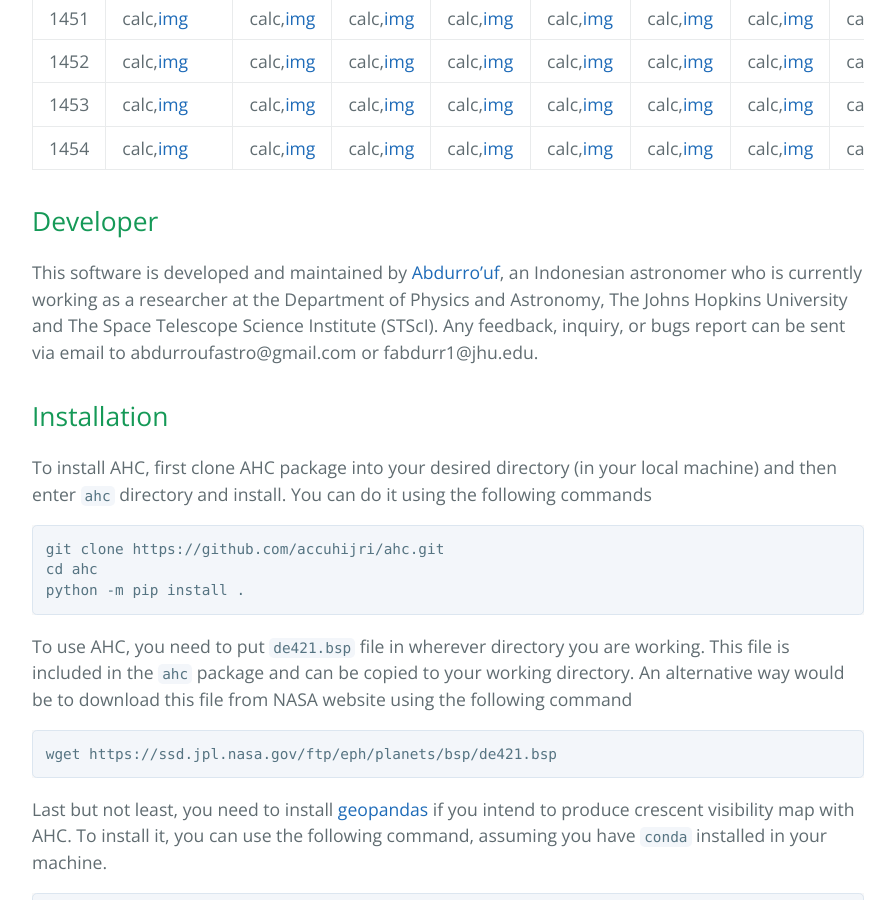
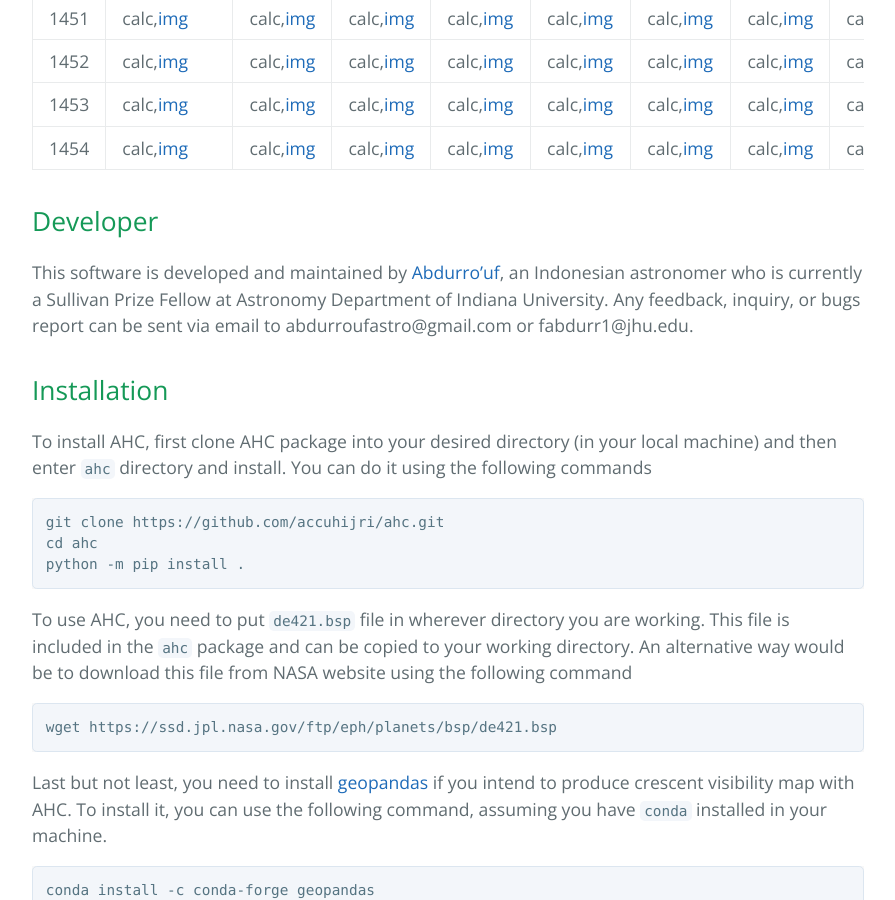
Before and after one commit to accuhijri/accuhijri.github.io, a Jekyll site: the page built from index.md, in a window 1280 px wide and 900 px high, scrolled down 1432 px. Shown: the whole window, without its empty margins (192-1087 px from the left). Built offline with Jekyll 4.4.1, drawn with Linux system fonts in a browser that asks for light colours.

Commit message:
Update index.md

```diff
--- a/index.md
+++ b/index.md
@@ -25,7 +25,7 @@ Accurate Hijri Calculator (AHC) is a software for calculating the position and v
 | 1454 | calc,[img](https://drive.google.com/drive/folders/1oP4BqkNDriDC2KYv73-6lSHmMhuCA4BR?usp=share_link) | calc,[img](https://drive.google.com/drive/folders/1wPMWOU8GBcI_mHOuTS59K_Rbp7jJSZqw?usp=share_link) | calc,[img](https://drive.google.com/drive/folders/1ZCw39WhTF0vGJBA1_Nyw0sh238RJIYfv?usp=share_link) | calc,[img](https://drive.google.com/drive/folders/1XcwM1rkirT3FcBpMUyf6L1qi9Df6IMIJ?usp=share_link) | calc,[img](https://drive.google.com/drive/folders/15TTi2J7KmciI4ihybc3HUuvJnbvmRYPl?usp=share_link) | calc,[img](https://drive.google.com/drive/folders/1t_G_NS25vjOgdgZ05bFXshKivvXNa82Y?usp=share_link) | calc,[img](https://drive.google.com/drive/folders/1mkKisnSfr-wIgSmi7ME7tPYenVBJB7wh?usp=share_link) | calc,[img](https://drive.google.com/drive/folders/1oc5X0thtd2_kevGpCu8S3Vjh_LABtow0?usp=share_link) | calc,[img](https://drive.google.com/drive/folders/1RinyigVARWae9GRsYS-VoHTBZkvoO88g?usp=share_link) | calc,[img](https://drive.google.com/drive/folders/1vkg_t6TFn4TcXZfUXTHZvWZRap8I6f_Z?usp=share_link) | calc,[img](https://drive.google.com/drive/folders/19GtJfguhdlob1WX1IyiQW5kUnzm58_Fs?usp=share_link)  | calc,[img](https://drive.google.com/drive/folders/1U3E5UMiNWJ--gfBZYFsHgekaye7iaO3q?usp=share_link) |
 
 ## Developer
-This software is developed and maintained by [Abdurro'uf](https://aabdurrouf.github.io/), an Indonesian astronomer who is currently working as a researcher at the Department of Physics and Astronomy, The Johns Hopkins University and The Space Telescope Science Institute (STScI). Any feedback, inquiry, or bugs report can be sent via email to abdurroufastro@gmail.com or fabdurr1@jhu.edu.
+This software is developed and maintained by [Abdurro'uf](https://aabdurrouf.github.io/), an Indonesian astronomer who is currently a Sullivan Prize Fellow at Astronomy Department of Indiana University. Any feedback, inquiry, or bugs report can be sent via email to abdurroufastro@gmail.com or fabdurr1@jhu.edu.
 
 ## Installation
 To install AHC, first clone AHC package into your desired directory (in your local machine) and then enter `ahc` directory and install. You can do it using the following commands
```
